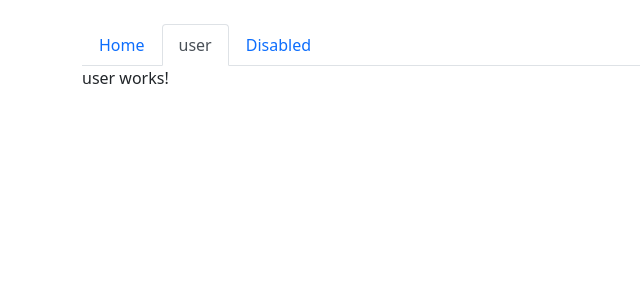
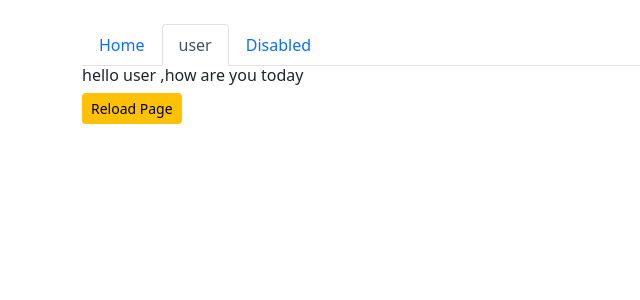
Before and after one commit to ManuDev03/angular-routing, an Angular app: page /user in a window 1280 px wide. Shown: the top 300 px of the page, without its empty margins (0-640 px from the left). Built offline with nearby package versions, Linux system fonts and the light colour scheme.

Commit message:
using relative path in programmatic navigation

```diff
--- a/src/app/user/user.component.html
+++ b/src/app/user/user.component.html
@@ -1 +1,2 @@
-<p>user works!</p>
+<h6>hello user ,how are you today</h6>
+<button class="btn btn-sm btn-warning" (click)="onReload()">Reload Page</button>
--- a/src/app/user/user.component.ts
+++ b/src/app/user/user.component.ts
@@ -1,4 +1,5 @@
 import { Component, OnInit } from '@angular/core';
+import { ActivatedRoute, Router } from '@angular/router';
 
 @Component({
   selector: 'app-user',
@@ -7,9 +8,15 @@ import { Component, OnInit } from '@angular/core';
 })
 export class UserComponent implements OnInit {
 
-  constructor() { }
+  constructor(private router:Router,
+              private route:ActivatedRoute) { }
 
   ngOnInit(): void {
   }
 
-}
+  onReload(){
+    this.router.navigate(['user'])
+
+  }
+
+    }
```
